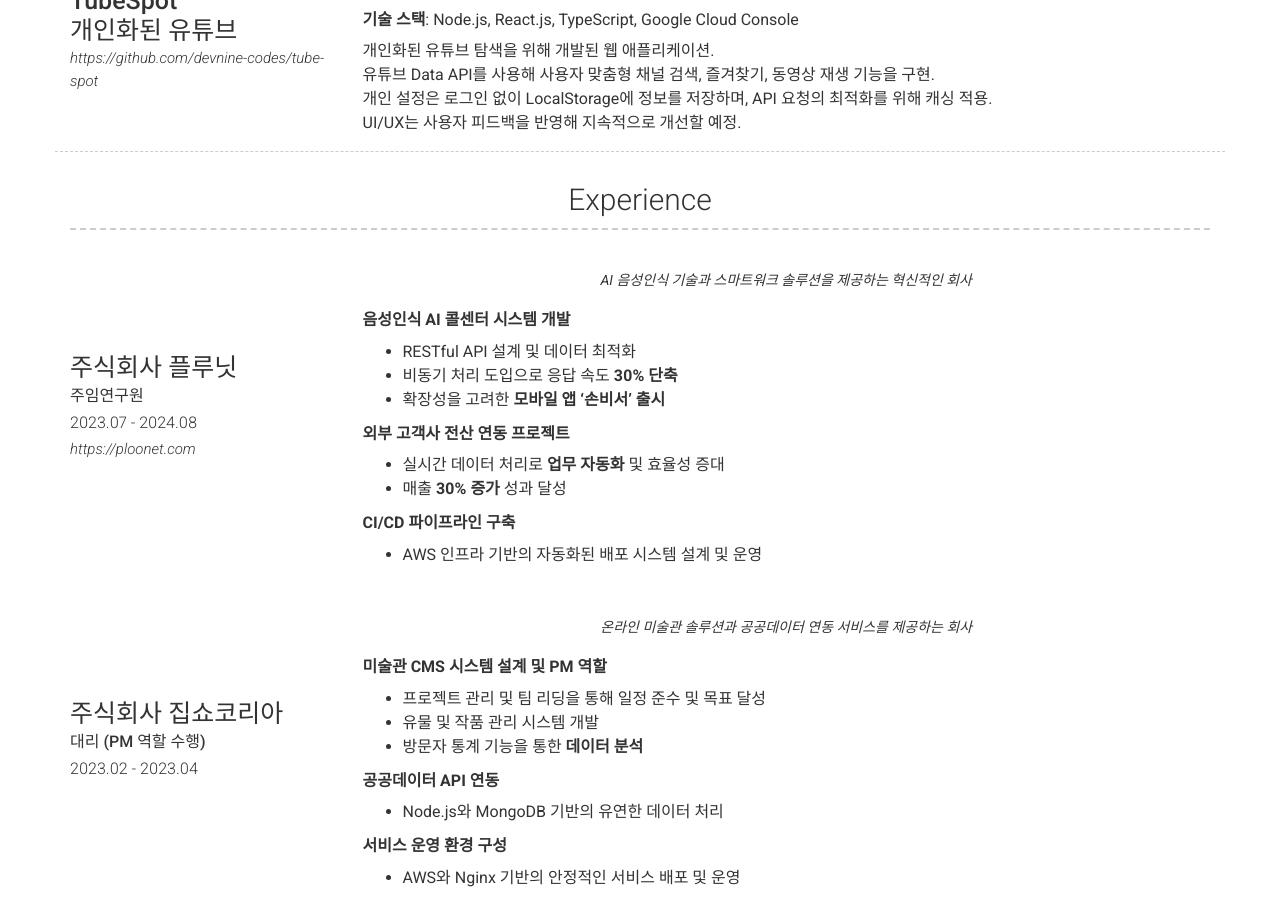
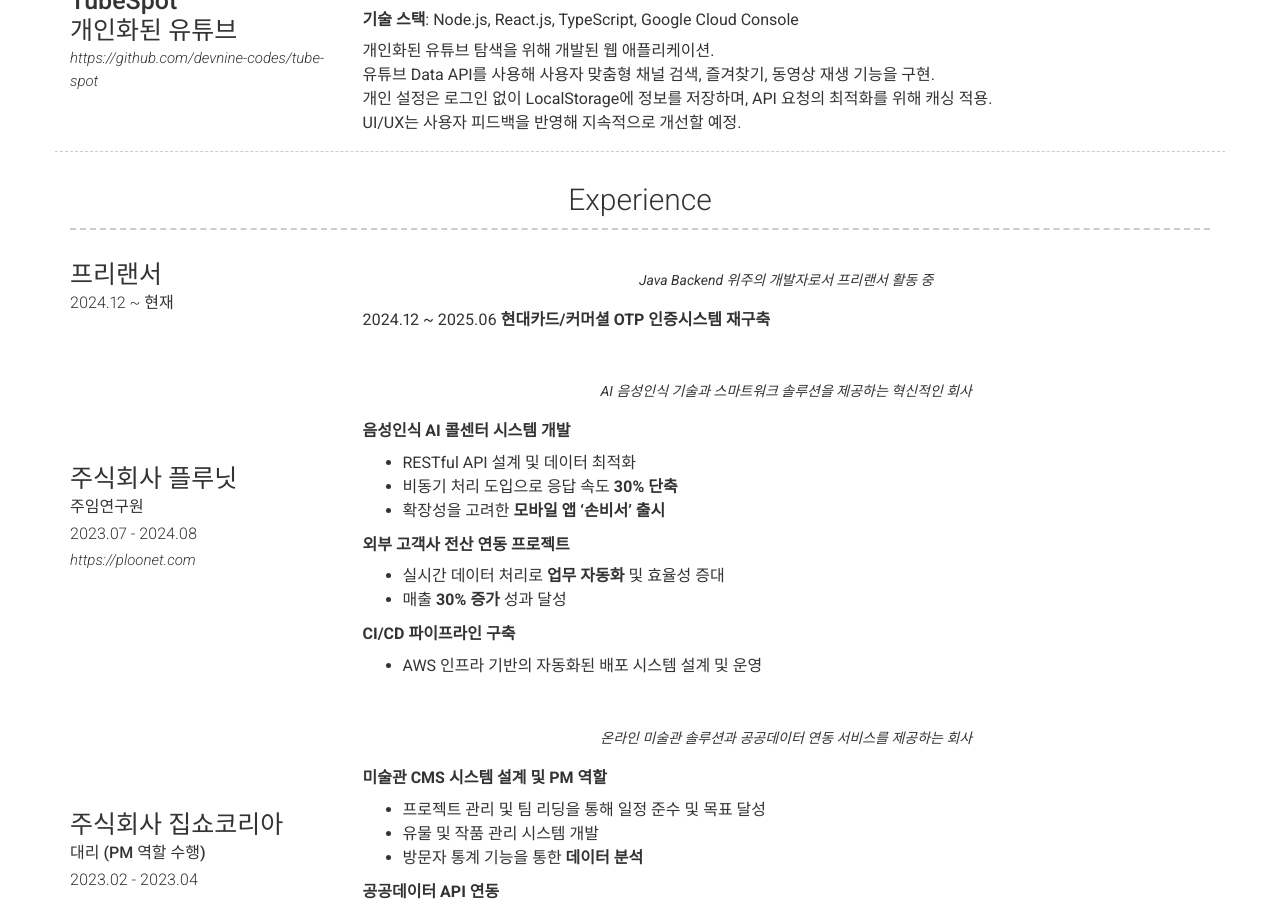
Before and after one commit to devnine-codes/devnine-codes.github.io, a Jekyll site: the page built from index.md, in a window 1280 px wide and 900 px high, scrolled down 2792 px. Built offline with Jekyll 4.4.1, drawn with Linux system fonts in a browser that asks for light colours; nearby versions of some CDN libraries; comment, search, counter and statistics services are not loaded.

Commit message:
경력 수정

```diff
--- a/_config.yml
+++ b/_config.yml
@@ -243,6 +243,17 @@ content:
     content:
       - layout: left
         border: strong
+        title: 프리랜서
+        #sub_title: 대리
+        caption: 2024.12 ~ 현재
+        #link:
+        quote: >
+          Java Backend 위주의 개발자로서 프리랜서 활동 중
+        description: |
+          2024.12 ~ 2025.06 **현대카드/커머셜 OTP 인증시스템 재구축**
+
+      - layout: left
+        border: strong
         title: 주식회사 플루닛
         sub_title: 주임연구원
         caption: 2023.07 - 2024.08
```
